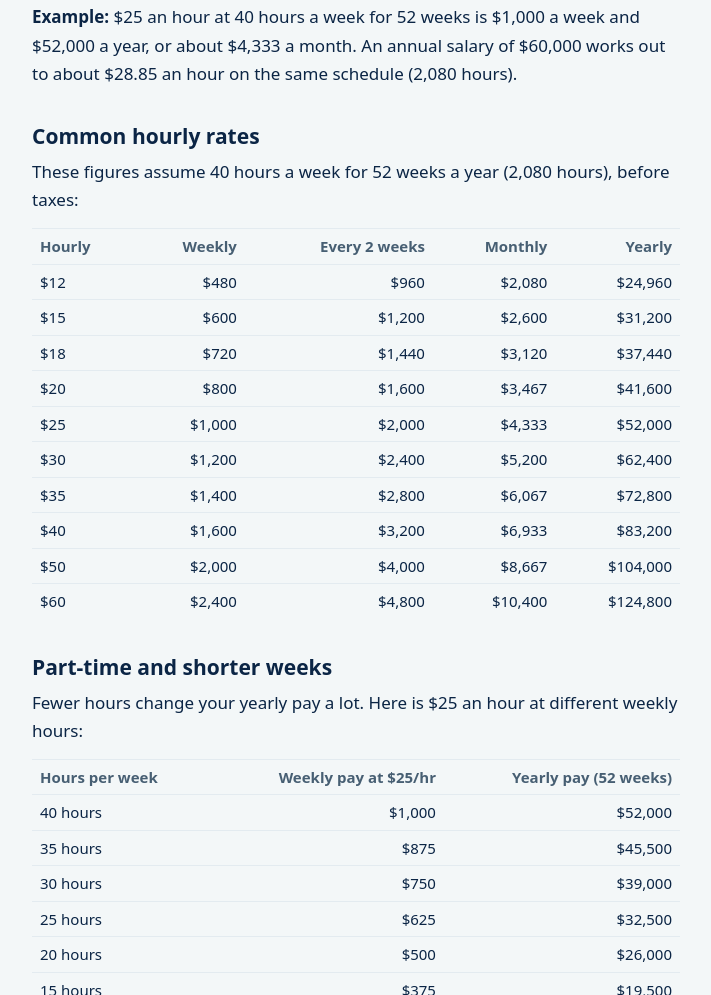
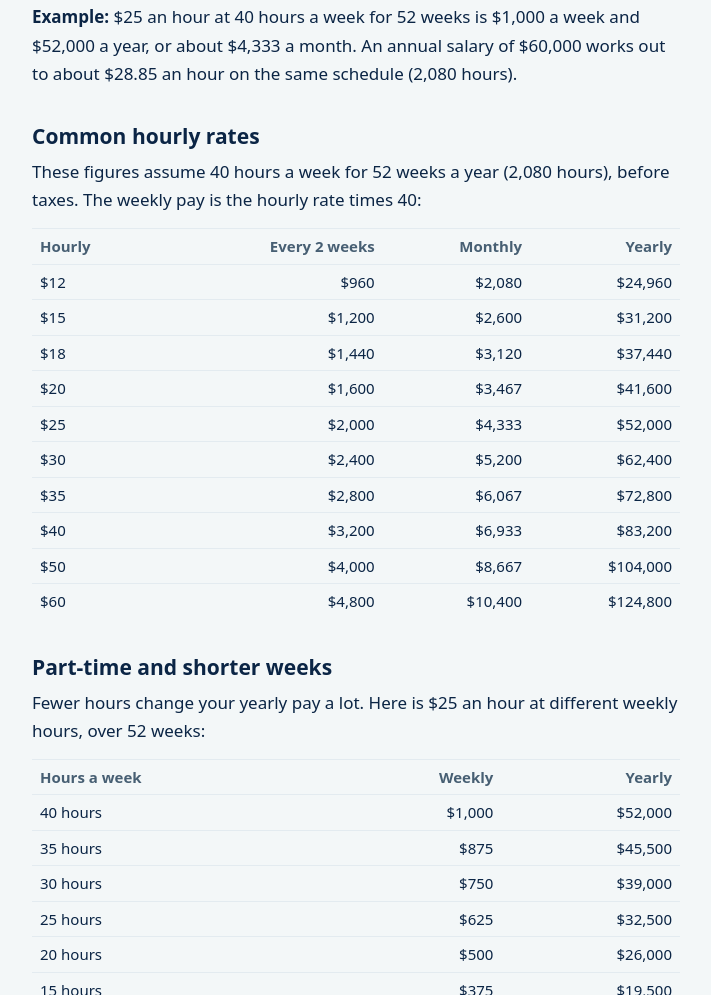
Before and after one commit to patelbrajesh41322-ship-it/sumharbor, a plain HTML site: page hourly-to-salary-calculator.html in a window 1280 px wide. Shown: the part 1282-2277 px from the top of the page, without its empty margins (284-995 px from the left). Drawn offline with Linux system fonts and the light colour scheme.

Commit message:
Add files via upload

```diff
--- a/hourly-to-salary-calculator.html
+++ b/hourly-to-salary-calculator.html
@@ -51,12 +51,12 @@
 <p><strong>Example:</strong> $25 an hour at 40 hours a week for 52 weeks is $1,000 a week and $52,000 a year, or about $4,333 a month. An annual salary of $60,000 works out to about $28.85 an hour on the same schedule (2,080 hours).</p>
 
 <h2>Common hourly rates</h2>
-<p>These figures assume 40 hours a week for 52 weeks a year (2,080 hours), before taxes:</p>
-<div class="tablescroll data-wrap"><table class="data"><thead><tr><th>Hourly</th><th>Weekly</th><th>Every 2 weeks</th><th>Monthly</th><th>Yearly</th></tr></thead><tbody><tr><td>$12</td><td>$480</td><td>$960</td><td>$2,080</td><td>$24,960</td></tr><tr><td>$15</td><td>$600</td><td>$1,200</td><td>$2,600</td><td>$31,200</td></tr><tr><td>$18</td><td>$720</td><td>$1,440</td><td>$3,120</td><td>$37,440</td></tr><tr><td>$20</td><td>$800</td><td>$1,600</td><td>$3,467</td><td>$41,600</td></tr><tr><td>$25</td><td>$1,000</td><td>$2,000</td><td>$4,333</td><td>$52,000</td></tr><tr><td>$30</td><td>$1,200</td><td>$2,400</td><td>$5,200</td><td>$62,400</td></tr><tr><td>$35</td><td>$1,400</td><td>$2,800</td><td>$6,067</td><td>$72,800</td></tr><tr><td>$40</td><td>$1,600</td><td>$3,200</td><td>$6,933</td><td>$83,200</td></tr><tr><td>$50</td><td>$2,000</td><td>$4,000</td><td>$8,667</td><td>$104,000</td></tr><tr><td>$60</td><td>$2,400</td><td>$4,800</td><td>$10,400</td><td>$124,800</td></tr></tbody></table></div>
+<p>These figures assume 40 hours a week for 52 weeks a year (2,080 hours), before taxes. The weekly pay is the hourly rate times 40:</p>
+<div class="tablescroll data-wrap"><table class="data"><thead><tr><th>Hourly</th><th>Every 2 weeks</th><th>Monthly</th><th>Yearly</th></tr></thead><tbody><tr><td>$12</td><td>$960</td><td>$2,080</td><td>$24,960</td></tr><tr><td>$15</td><td>$1,200</td><td>$2,600</td><td>$31,200</td></tr><tr><td>$18</td><td>$1,440</td><td>$3,120</td><td>$37,440</td></tr><tr><td>$20</td><td>$1,600</td><td>$3,467</td><td>$41,600</td></tr><tr><td>$25</td><td>$2,000</td><td>$4,333</td><td>$52,000</td></tr><tr><td>$30</td><td>$2,400</td><td>$5,200</td><td>$62,400</td></tr><tr><td>$35</td><td>$2,800</td><td>$6,067</td><td>$72,800</td></tr><tr><td>$40</td><td>$3,200</td><td>$6,933</td><td>$83,200</td></tr><tr><td>$50</td><td>$4,000</td><td>$8,667</td><td>$104,000</td></tr><tr><td>$60</td><td>$4,800</td><td>$10,400</td><td>$124,800</td></tr></tbody></table></div>
 
 <h2>Part-time and shorter weeks</h2>
-<p>Fewer hours change your yearly pay a lot. Here is $25 an hour at different weekly hours:</p>
-<div class="tablescroll data-wrap"><table class="data"><thead><tr><th>Hours per week</th><th>Weekly pay at $25/hr</th><th>Yearly pay (52 weeks)</th></tr></thead><tbody><tr><td>40 hours</td><td>$1,000</td><td>$52,000</td></tr><tr><td>35 hours</td><td>$875</td><td>$45,500</td></tr><tr><td>30 hours</td><td>$750</td><td>$39,000</td></tr><tr><td>25 hours</td><td>$625</td><td>$32,500</td></tr><tr><td>20 hours</td><td>$500</td><td>$26,000</td></tr><tr><td>15 hours</td><td>$375</td><td>$19,500</td></tr></tbody></table></div>
+<p>Fewer hours change your yearly pay a lot. Here is $25 an hour at different weekly hours, over 52 weeks:</p>
+<div class="tablescroll data-wrap"><table class="data"><thead><tr><th>Hours a week</th><th>Weekly</th><th>Yearly</th></tr></thead><tbody><tr><td>40 hours</td><td>$1,000</td><td>$52,000</td></tr><tr><td>35 hours</td><td>$875</td><td>$45,500</td></tr><tr><td>30 hours</td><td>$750</td><td>$39,000</td></tr><tr><td>25 hours</td><td>$625</td><td>$32,500</td></tr><tr><td>20 hours</td><td>$500</td><td>$26,000</td></tr><tr><td>15 hours</td><td>$375</td><td>$19,500</td></tr></tbody></table></div>
 <p>If you work four 10-hour days, that is still 40 hours a week, so the pay is the same as five 8-hour days.</p>
 
 <h2>Pay periods: weekly, every 2 weeks, twice a month</h2>
```
Also changed, not shown: car-loan-payment-calculator.html (+1 -1 lines), grade-percentage-calculator.html (+2 -2 lines).
